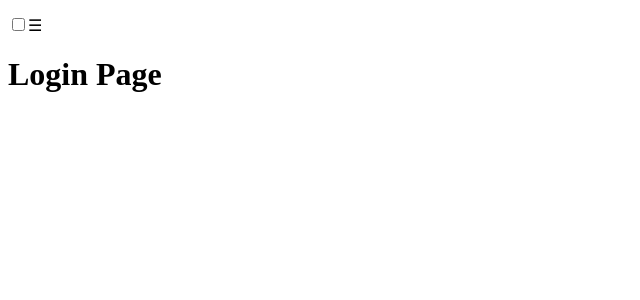
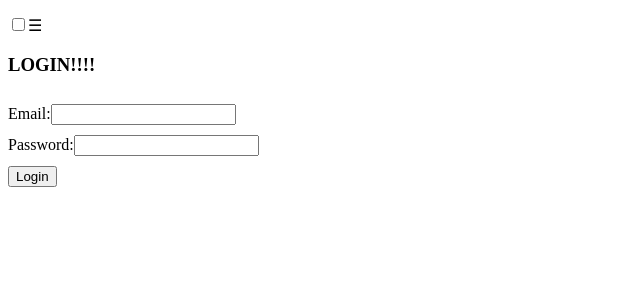
Before and after one commit to Kooky909/WAASMA-code, a React (Vite) app in the folder frontend/: page / in a window 1280 px wide. Shown: the top 300 px of the page, without its empty margins (0-640 px from the left). Built offline with nearby package versions, Linux system fonts and the light colour scheme.

Commit message:
added login functionality framework

```diff
--- a/frontend/src/components/Login.jsx
+++ b/frontend/src/components/Login.jsx
@@ -1,4 +1,67 @@
+import React from "react";
+import { useNavigate } from "react-router-dom";
+import { useState } from "react";
+
 function Login() {
-    return <h1>Login Page</h1>;
+
+  const [email, setEmail] = useState("");
+  const [password, setPassword] = useState("");
+  const navigate = useNavigate();
+
+
+  // Take user and password and send it to the backend
+  // Receive an authorized or not authorized
+  // *** no functionality now, submit takes you to home ***
+  const onSubmit = async (e) => {
+
+    navigate("/home");
+
+    //e.preventDefault()
+
+    //const data = {
+    //  email
+    //}
+    //const url = `http://127.0.0.1:5000/change_setting/${settingChange._id}`;
+    //const options = {
+    //  method: "PATCH",
+    //  headers: {
+    //    "Content-Type": "application/json"
+    //  },
+    //  body: JSON.stringify(data)
+    //}
+    //const response = await fetch(url, options)
+    //if (response.status !== 201 && response.status !== 200) {
+    //  const data = await response.json()
+    //  alert(data.message)
+    //} else {
+    //  updateCallback()
+    //}
   }
-  export default Login;
+
+  return (
+    <form onSubmit={onSubmit}>
+      <h3>LOGIN!!!!</h3>
+      <div>
+        <label htmlFor="user-email">Email:</label>
+        <input
+          type="text"
+          id="user-email"
+          value={email}
+          onChange={(e) => setEmail(e.target.value)}
+        />
+      </div>
+      <div>
+        <label htmlFor="user-pw">Password:</label>
+        <input
+          type="text"
+          id="user-pw"
+          value={password}
+          onChange={(e) => setPassword(e.target.value)}
+        />
+      </div>
+      <button type="submit">Login</button>
+    </form>
+    );
+};
+
+export default Login;
```
